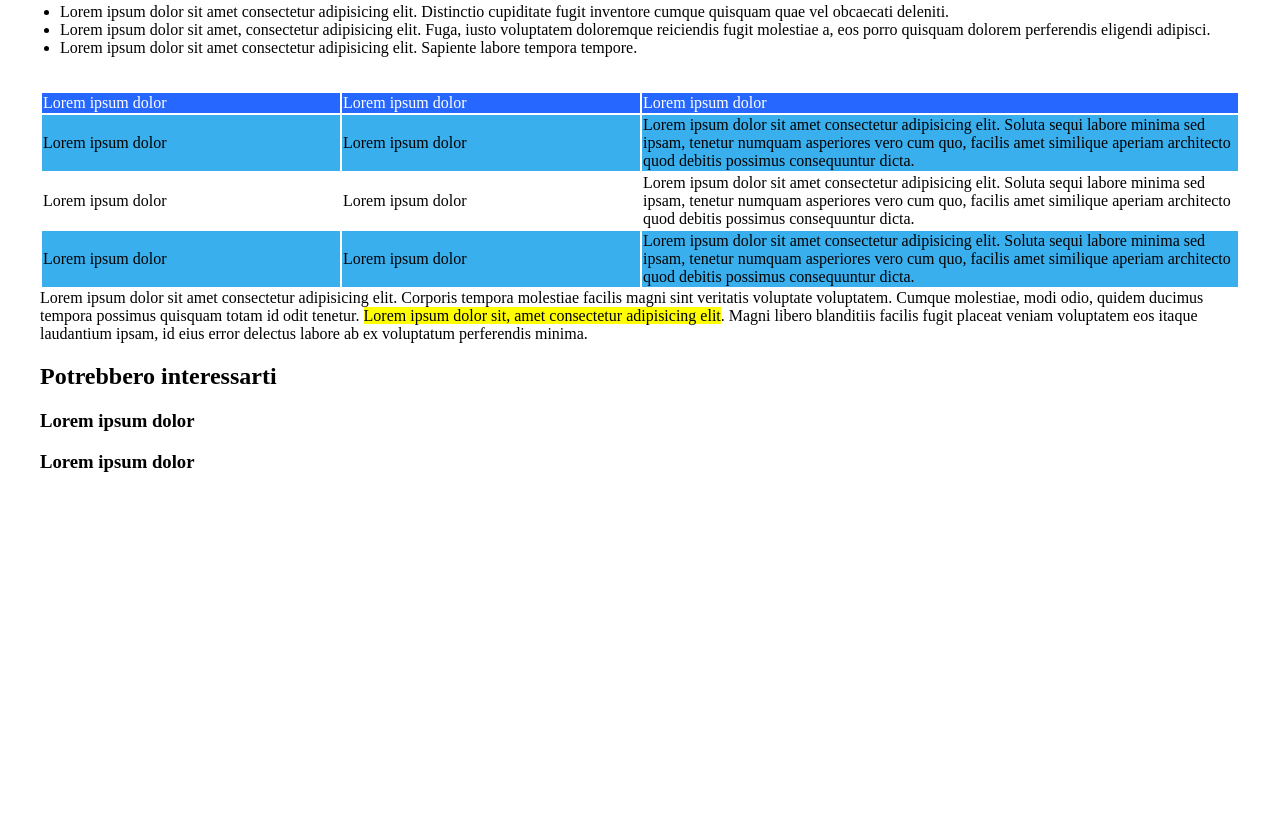
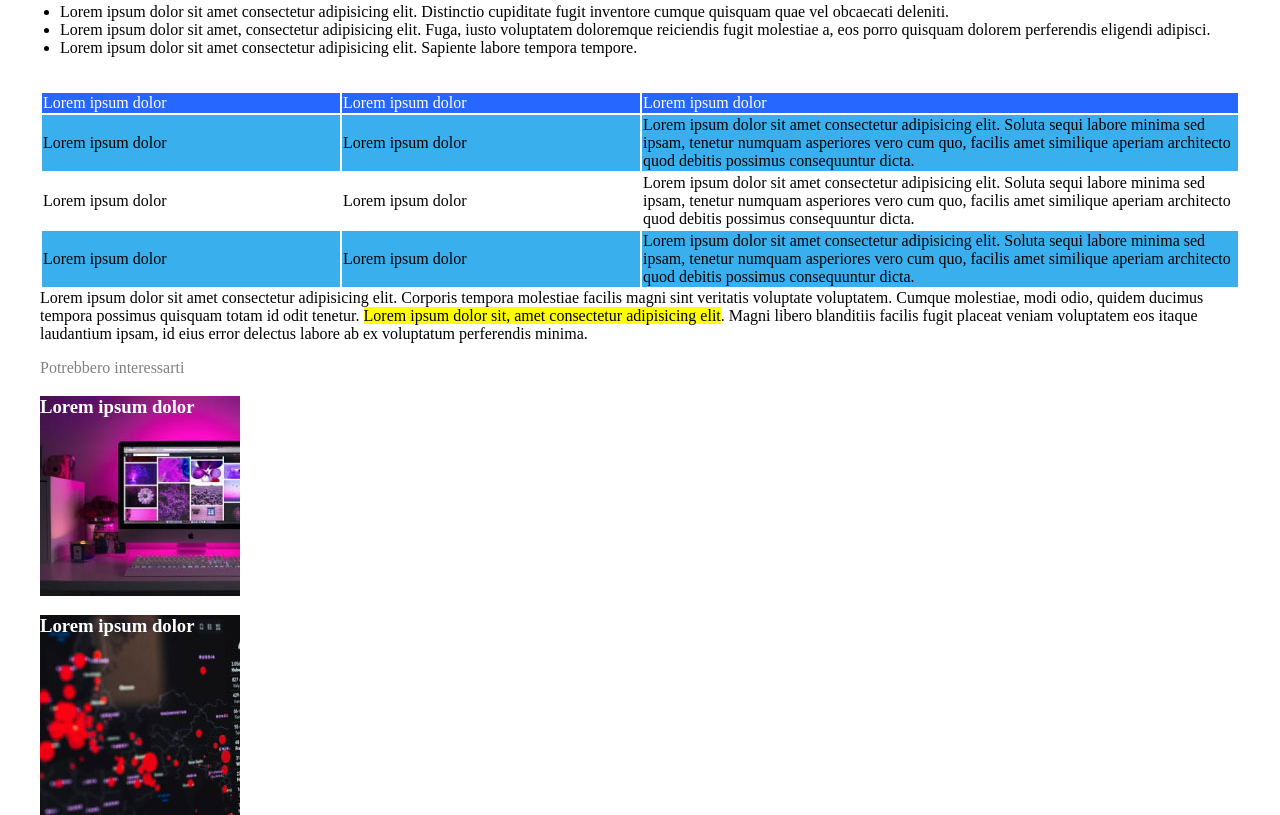
Before and after one commit to Francesco-Valentino/html-css-booleaner, a plain HTML site: page index.html in a window 1280 px wide. Shown: the part 841-1656 px from the top of the page. Before the commit the page ends 1333 px from the top, so only its background shows below. Drawn offline with Linux system fonts and the light colour scheme.

Commit message:
added images and adjusted text color in footer

```diff
--- a/css/style.css
+++ b/css/style.css
@@ -55,3 +55,20 @@
 .wide {
     width: 25%;
 }
+
+h3 {
+    color: white;
+}
+
+#related-1 {
+    background-image: url(../img/monitor.jpg);
+}
+
+#related-2 {
+    background-image: url(../img/graph.jpg);
+}
+
+.related-news {
+    width: 200px;
+    height: 200px;
+}
--- a/index.html
+++ b/index.html
@@ -131,17 +131,17 @@
         </main>
 
         <footer>
-            <h2>
+            <p class="subtitle">
                 Potrebbero interessarti
-            </h2>
+            </p>
 
-            <div>
+            <div id="related-1" class="related-news">
                 <h3>
                     Lorem ipsum dolor
                 </h3>
             </div>
 
-            <div>
+            <div id="related-2" class="related-news">
                 <h3>
                     Lorem ipsum dolor
                 </h3>
```
